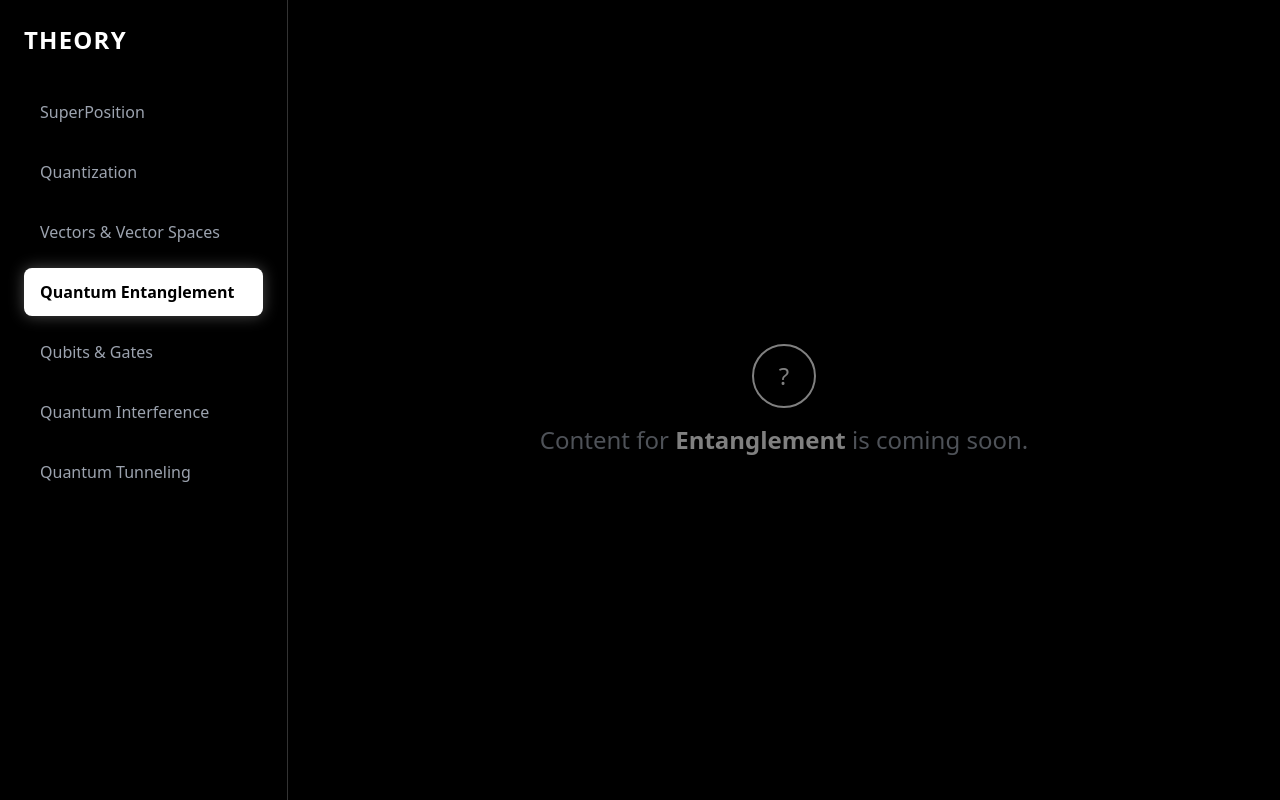
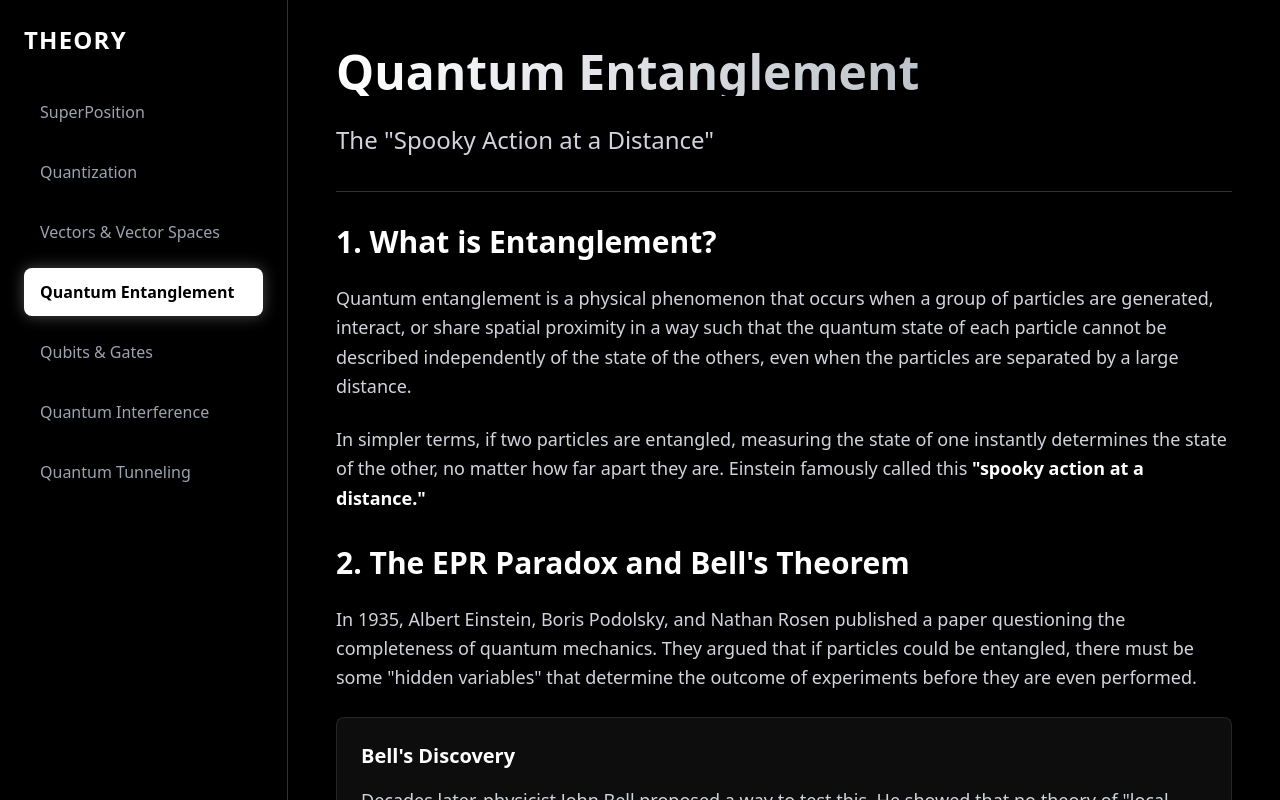
Before and after one commit to SanaUllah04/Q-Academy, a Next.js app: page /theory in a window 1280 px wide. Both pictures are taken after a click on the button "Quantum Entanglement". Shown: the top 800 px of the page. Built offline with nearby package versions, Linux system fonts and the light colour scheme.

Commit message:
feat: add initial quantum theory page with navigation and content for superposition.

```diff
--- a/app/theory/page.tsx
+++ b/app/theory/page.tsx
@@ -524,7 +524,81 @@ export default function Theory() {
                     </article>
                 )}
 
-                {activeTopic !== "SuperPosition" && activeTopic !== "Quantization" && activeTopic !== "Vectors" && (
+                {activeTopic === "Entanglement" && (
+                    <article className="max-w-4xl mx-auto space-y-8 animate-in fade-in slide-in-from-bottom-4 duration-700">
+                        <header className="border-b border-white/20 pb-8 break-words">
+                            <h1 className="text-5xl font-extrabold mb-6 bg-clip-text text-transparent bg-gradient-to-r from-white to-gray-400">
+                                Quantum Entanglement
+                            </h1>
+                            <p className="text-2xl text-gray-300 font-light leading-relaxed">
+                                The &quot;Spooky Action at a Distance&quot;
+                            </p>
+                        </header>
+
+                        <section className="space-y-6">
+                            <h2 className="text-3xl font-bold text-white">1. What is Entanglement?</h2>
+                            <p className="text-lg leading-relaxed text-gray-300">
+                                Quantum entanglement is a physical phenomenon that occurs when a group of particles are generated, interact, or share spatial proximity in a way such that the quantum state of each particle cannot be described independently of the state of the others, even when the particles are separated by a large distance.
+                            </p>
+                            <p className="text-lg leading-relaxed text-gray-300">
+                                In simpler terms, if two particles are entangled, measuring the state of one instantly determines the state of the other, no matter how far apart they are. Einstein famously called this <span className="text-white font-semibold">&quot;spooky action at a distance.&quot;</span>
+                            </p>
+                        </section>
+
+                        <section className="space-y-6">
+                            <h2 className="text-3xl font-bold text-white">2. The EPR Paradox and Bell&apos;s Theorem</h2>
+                            <p className="text-lg leading-relaxed text-gray-300">
+                                In 1935, Albert Einstein, Boris Podolsky, and Nathan Rosen published a paper questioning the completeness of quantum mechanics. They argued that if particles could be entangled, there must be some &quot;hidden variables&quot; that determine the outcome of experiments before they are even performed.
+                            </p>
+                            <div className="bg-white/5 p-6 rounded-lg space-y-4 border border-white/10">
+                                <h3 className="text-xl font-semibold text-white">Bell&apos;s Discovery</h3>
+                                <p className="text-lg leading-relaxed text-gray-300">
+                                    Decades later, physicist John Bell proposed a way to test this. He showed that no theory of &quot;local hidden variables&quot; could reproduce all the predictions of quantum mechanics. Subsequent experiments have consistently proven Bell right and Einstein wrong: entanglement is real, and the universe is fundamentally non-local.
+                                </p>
+                            </div>
+                        </section>
+
+                        <section className="space-y-6">
+                            <h2 className="text-3xl font-bold text-white">3. Mathematical Representation</h2>
+                            <p className="text-lg leading-relaxed text-gray-300">
+                                The most famous entangled state is the <span className="text-white font-semibold">Bell State</span>. For two qubits, it can be represented as:
+                            </p>
+                            <div className="bg-white/5 p-6 rounded-lg font-mono text-center text-xl text-white border border-white/10">
+                                |Φ⁺⟩ = (1/√2) (|00⟩ + |11⟩)
+                            </div>
+                            <p className="text-lg leading-relaxed text-gray-300">
+                                This equation tells us that the system is in a superposition of both qubits being 0 and both qubits being 1. If you measure one qubit and find it to be 0, the other qubit <em className="italic">must</em> also be 0, instantly.
+                            </p>
+                        </section>
+
+                        <section className="space-y-6">
+                            <h2 className="text-3xl font-bold text-white">4. Applications in Quantum Computing</h2>
+                            <p className="text-lg leading-relaxed text-gray-300">
+                                Entanglement is not just a curiosity; it is a resource that powers quantum technologies:
+                            </p>
+                            <ul className="list-disc pl-6 space-y-4 text-lg text-gray-300">
+                                <li>
+                                    <strong className="text-white">Quantum Teleportation:</strong> Transferring the quantum state of a particle to another distant particle using entanglement and classical communication.
+                                </li>
+                                <li>
+                                    <strong className="text-white">Superdense Coding:</strong> Sending two classical bits of information by transmitting only one entangled qubit.
+                                </li>
+                                <li>
+                                    <strong className="text-white">Quantum Cryptography:</strong> Using entanglement to create unbreakable encryption keys (E91 protocol).
+                                </li>
+                            </ul>
+                        </section>
+
+                        <section className="py-8 border-t border-white/20 mt-12">
+                            <h2 className="text-3xl font-bold text-white mb-4">Conclusion</h2>
+                            <p className="text-lg leading-relaxed text-gray-300">
+                                Quantum entanglement challenges our deepest intuitions about space and time. It shows us that the universe is interconnected in ways that classical physics cannot explain. As we learn to harness this mysterious connection, we unlock the doors to a new era of communication and computation.
+                            </p>
+                        </section>
+                    </article>
+                )}
+
+                {activeTopic !== "SuperPosition" && activeTopic !== "Quantization" && activeTopic !== "Vectors" && activeTopic !== "Entanglement" && (
                     <div className="flex flex-col items-center justify-center h-full space-y-4 opacity-50">
                         <div className="w-16 h-16 border-2 border-white rounded-full flex items-center justify-center">
                             <span className="text-2xl">?</span>
```
